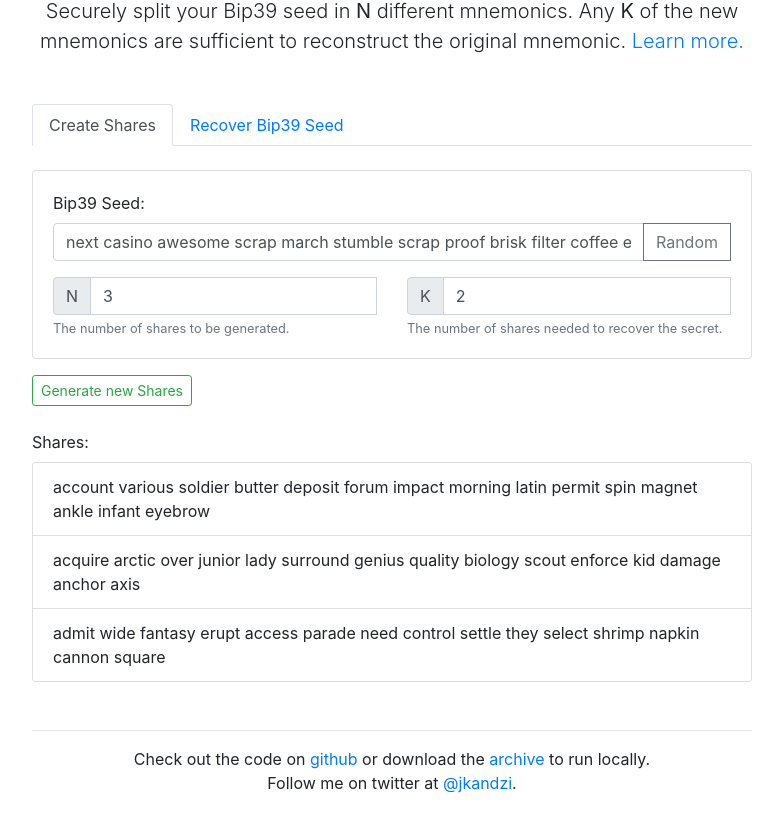
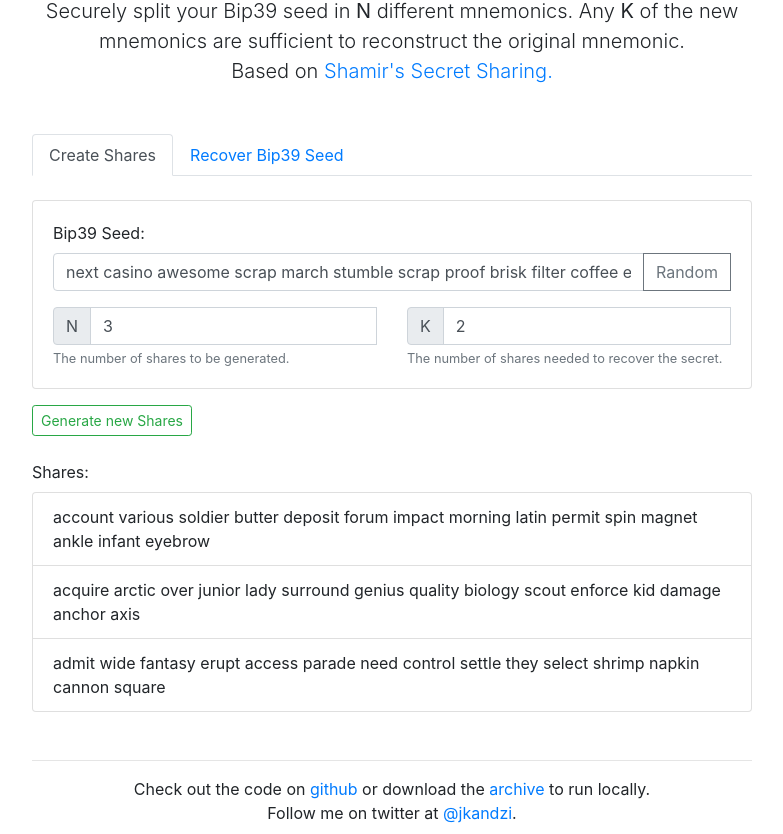
Before and after one commit to jkandzi/bip39shamir-web, a website: page index.html in a window 1280 px wide. Shown: the part 127-961 px from the top of the page, without its empty margins (248-1031 px from the left). Drawn offline with nearby package versions, Linux system fonts and the light colour scheme.

Commit message:
update header text

```diff
--- a/index.html
+++ b/index.html
@@ -20,7 +20,10 @@
     <div class="container">
 
       <h1 class="display-4 text-center mt-5">Bip39 Splitter</h1>
-      <p class="lead text-center">Securely split your Bip39 seed in <strong>N</strong> different mnemonics. Any <strong>K</strong> of the new mnemonics are sufficient to reconstruct the original mnemonic. <a href="https://en.wikipedia.org/wiki/Shamir%27s_Secret_Sharing">Learn more.</a></p>
+      <p class="lead text-center">
+        Securely split your Bip39 seed in <strong>N</strong> different mnemonics. Any <strong>K</strong> of the new mnemonics are sufficient to reconstruct the original mnemonic.<br />
+        Based on <a href="https://en.wikipedia.org/wiki/Shamir%27s_Secret_Sharing">Shamir's Secret Sharing.</a>
+      </p>
 
       <!-- Navigation -->
       <ul class="nav nav-tabs mt-5" id="myTab" role="tablist">
```
